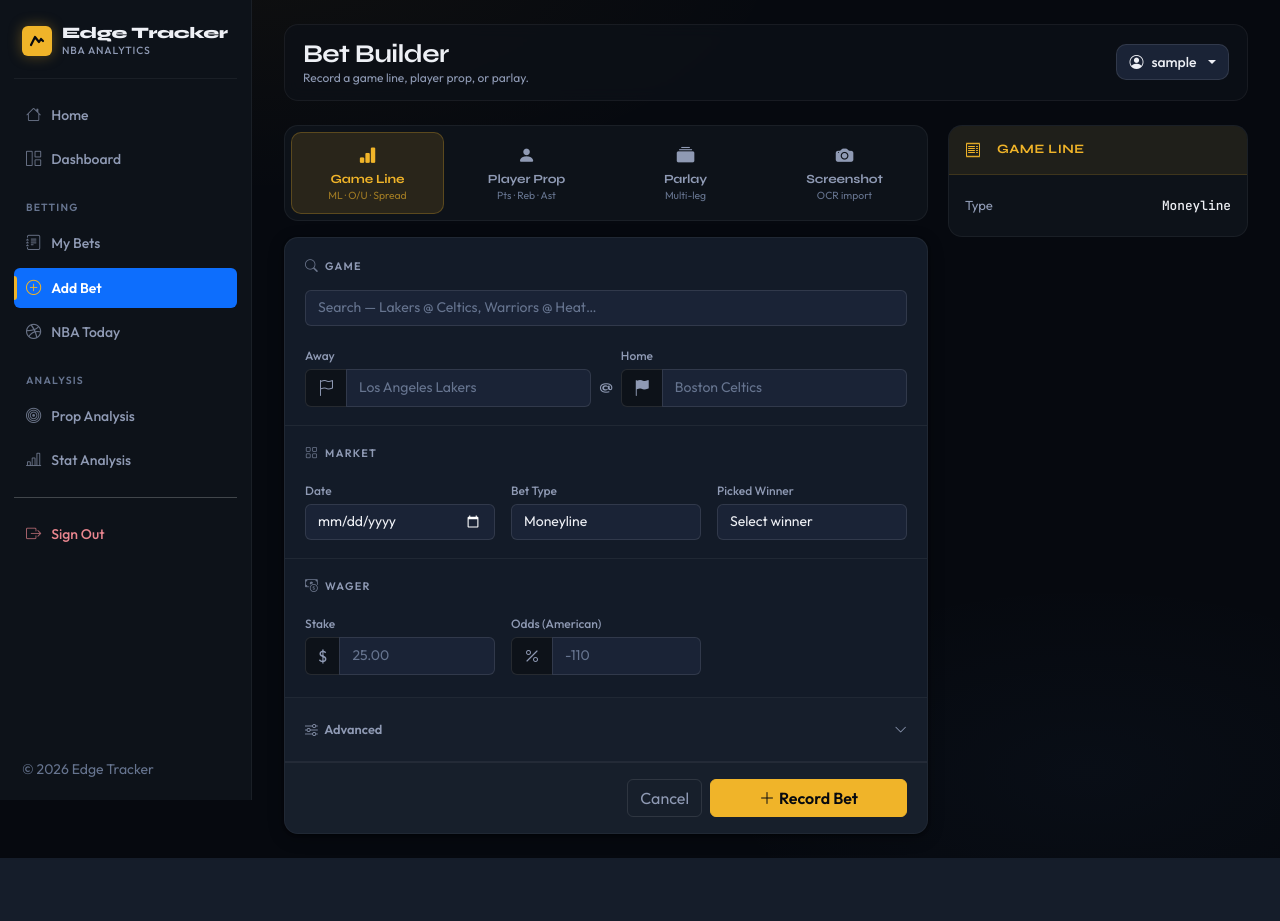
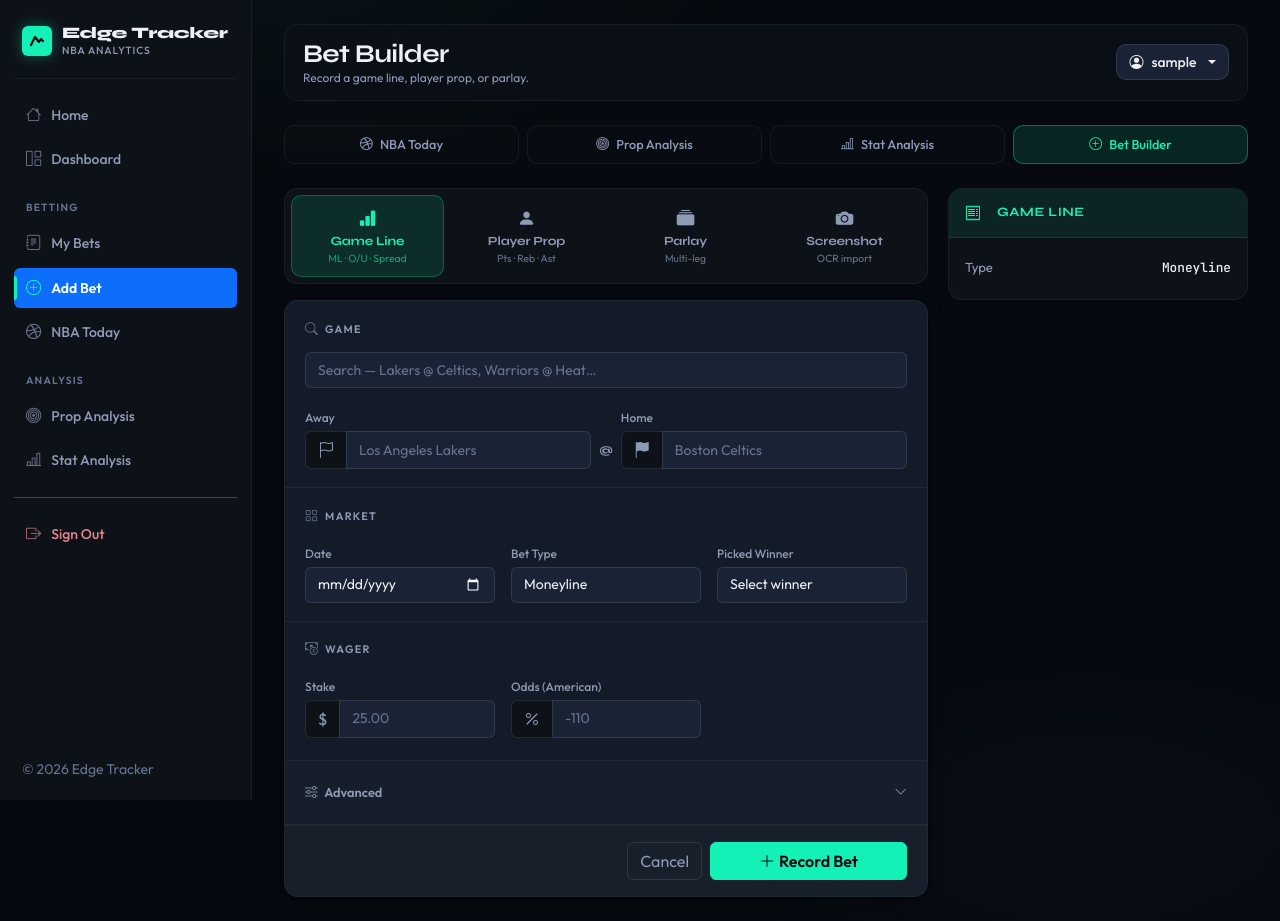
Before and after one commit to Moody24/sports_betting_tracker, a Flask app: page /bets/new in a window 1280 px wide. Before the commit the page ends 858 px from the top, so only its background shows below. Run offline with Flask 3, Linux system fonts and the light colour scheme; the visitor is signed in with stand-in values (Sample User, id 1); data that the repository does not hold is empty; some libraries are stand-ins or nearby versions.

Commit message:
Unify sportsbook UX flow, harden context notes, and switch accent to teal

```diff
--- a/app/static/css/theme.css
+++ b/app/static/css/theme.css
@@ -17,10 +17,10 @@
   --text-muted: #8F9AB4;
   --text-dim:   #66748F;
 
-  /* Accent — amber "edge" */
-  --accent:      #F0B429;
-  --accent-soft: rgba(240, 180, 41, 0.10);
-  --accent-glow: rgba(240, 180, 41, 0.25);
+  /* Accent // neon teal edge */
+  --accent:      #14F1B6;
+  --accent-soft: rgba(20, 241, 182, 0.10);
+  --accent-glow: rgba(20, 241, 182, 0.25);
 
   /* Semantic */
   --win:     #22C55E;
@@ -29,7 +29,7 @@
   --loss-bg: rgba(240, 68, 56, 0.10);
   --push:    #94A3B8;
   --push-bg: rgba(148, 163, 184, 0.10);
-  --amber:   #F59E0B;
+  --amber:   #22D3A9;
   --info:    #60A5FA;
   --live:    #34D399;
 
@@ -155,7 +155,7 @@ h1, h2, h3, h4, h5, h6,
   display: grid;
   place-items: center;
   flex-shrink: 0;
-  box-shadow: 0 0 14px rgba(240,180,41,.35);
+  box-shadow: 0 0 14px rgba(20, 241, 182,.35);
 }
 
 .brand-icon svg {
@@ -1136,8 +1136,8 @@ a:hover {
 }
 .bb-mode-btn[aria-selected="true"],
 .bb-mode-btn.active {
-  background: rgba(240,180,41,.12);
-  border-color: rgba(240,180,41,.25);
+  background: rgba(20, 241, 182,.12);
+  border-color: rgba(20, 241, 182,.25);
   color: var(--accent);
 }
 
@@ -1158,7 +1158,7 @@ a:hover {
   color: var(--text-dim);
   display: block;
 }
-.bb-mode-btn.active .bb-mode-sub { color: rgba(240,180,41,.6); }
+.bb-mode-btn.active .bb-mode-sub { color: rgba(20, 241, 182,.6); }
 
 /* Section label divider */
 .bb-section-label {
@@ -1213,8 +1213,8 @@ a:hover {
 }
 
 .bb-ticket-head {
-  background: rgba(240,180,41,.08);
-  border-bottom: 1px solid rgba(240,180,41,.15);
+  background: rgba(20, 241, 182,.08);
+  border-bottom: 1px solid rgba(20, 241, 182,.15);
   padding: 0.75rem 1rem;
   display: flex;
   align-items: center;
@@ -2605,12 +2605,46 @@ a:hover {
 
 .today-empty-icon { font-size: 2rem; }
 .today-count-badge { font-size: 0.75rem; }
+.ux-flow-nav {
+  display: grid;
+  grid-template-columns: repeat(4, minmax(0, 1fr));
+  gap: 0.5rem;
+}
+.ux-flow-link {
+  display: inline-flex;
+  align-items: center;
+  justify-content: center;
+  gap: 0.45rem;
+  padding: 0.55rem 0.65rem;
+  border: 1px solid var(--border-subtle);
+  border-radius: var(--r-md);
+  background: rgba(255,255,255,0.01);
+  color: var(--text-muted);
+  text-decoration: none;
+  font-size: 0.8rem;
+  font-weight: 500;
+  transition: all 0.15s ease;
+}
+.ux-flow-link:hover {
+  border-color: var(--border-mid);
+  color: var(--text-main);
+  background: var(--bg-soft);
+}
+.ux-flow-link.is-active {
+  border-color: rgba(20, 241, 182, .35);
+  background: rgba(20, 241, 182, 0.12);
+  color: var(--accent);
+}
 .today-toolbar {
   display: flex;
   justify-content: space-between;
   align-items: center;
   gap: 0.75rem;
   margin-bottom: 1.25rem;
+  background: rgba(255,255,255,.015);
+  border: 1px solid var(--border-subtle);
+  border-radius: var(--r-md);
+  padding: 0.75rem 0.85rem;
 }
 .today-toolbar-stats {
   color: var(--text-muted);
--- a/app/templates/_macros.html
+++ b/app/templates/_macros.html
@@ -166,8 +166,9 @@
 
 {# ── Context notes badges ────────────────────────────────── #}
 {% macro context_badges(notes, max_notes=3) -%}
+  {% set _notes = notes or [] %}
   <div class="d-flex flex-wrap gap-1">
-    {% for note in notes[:max_notes] %}
+    {% for note in _notes[:max_notes] %}
     <span class="badge text-bg-dark ctx-note-badge">{{ note }}</span>
     {% endfor %}
   </div>
--- a/app/templates/bets/form.html
+++ b/app/templates/bets/form.html
@@ -5,6 +5,21 @@
 {% block page_subtitle %}Record a game line, player prop, or parlay.{% endblock %}
 
 {% block content %}
+<nav class="ux-flow-nav mb-4 fade-up fade-up-1" aria-label="Sportsbook workflow">
+  <a class="ux-flow-link" href="{{ url_for('bet.nba_today') }}">
+    <i class="bi bi-dribbble"></i><span>NBA Today</span>
+  </a>
+  <a class="ux-flow-link" href="{{ url_for('bet.nba_analysis') }}">
+    <i class="bi bi-bullseye"></i><span>Prop Analysis</span>
+  </a>
+  <a class="ux-flow-link" href="{{ url_for('bet.nba_stat_analysis') }}">
+    <i class="bi bi-bar-chart-line"></i><span>Stat Analysis</span>
+  </a>
+  <a class="ux-flow-link is-active" href="{{ url_for('bet.new_bet') }}">
+    <i class="bi bi-plus-circle"></i><span>Bet Builder</span>
+  </a>
+</nav>
+
 <datalist id="game-datalist"></datalist>
 
 <noscript><div class="alert alert-warning">Bet Builder parlay and screenshot modes require JavaScript enabled.</div></noscript>
```
Also changed, not shown: other parts of app/static/css/theme.css (+36 -33 lines), app/cli.py (+13 -2 lines), app/services/value_detector.py (+20 -1 lines), app/templates/bets/nba_analysis.html (+15 -0 lines), app/templates/bets/nba_stat_analysis.html (+14 -0 lines), app/templates/bets/nba_today.html (+15 -0 lines).
